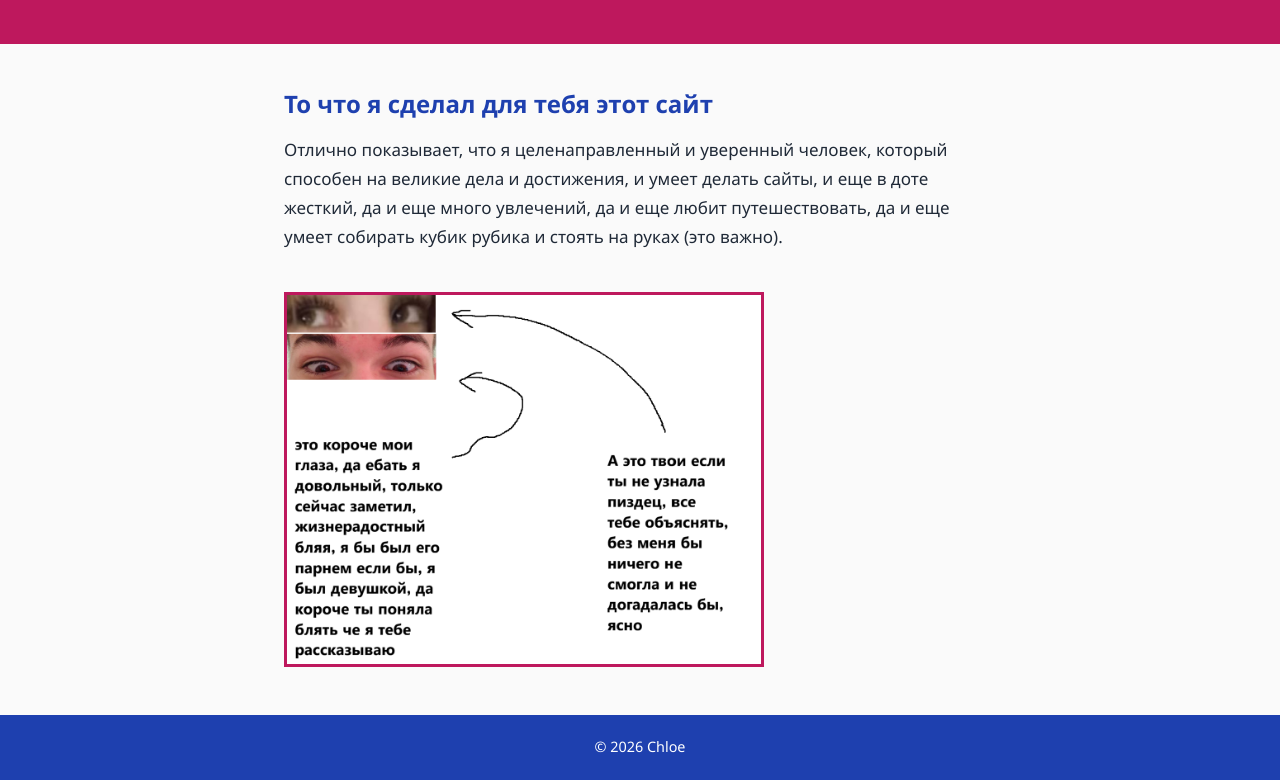
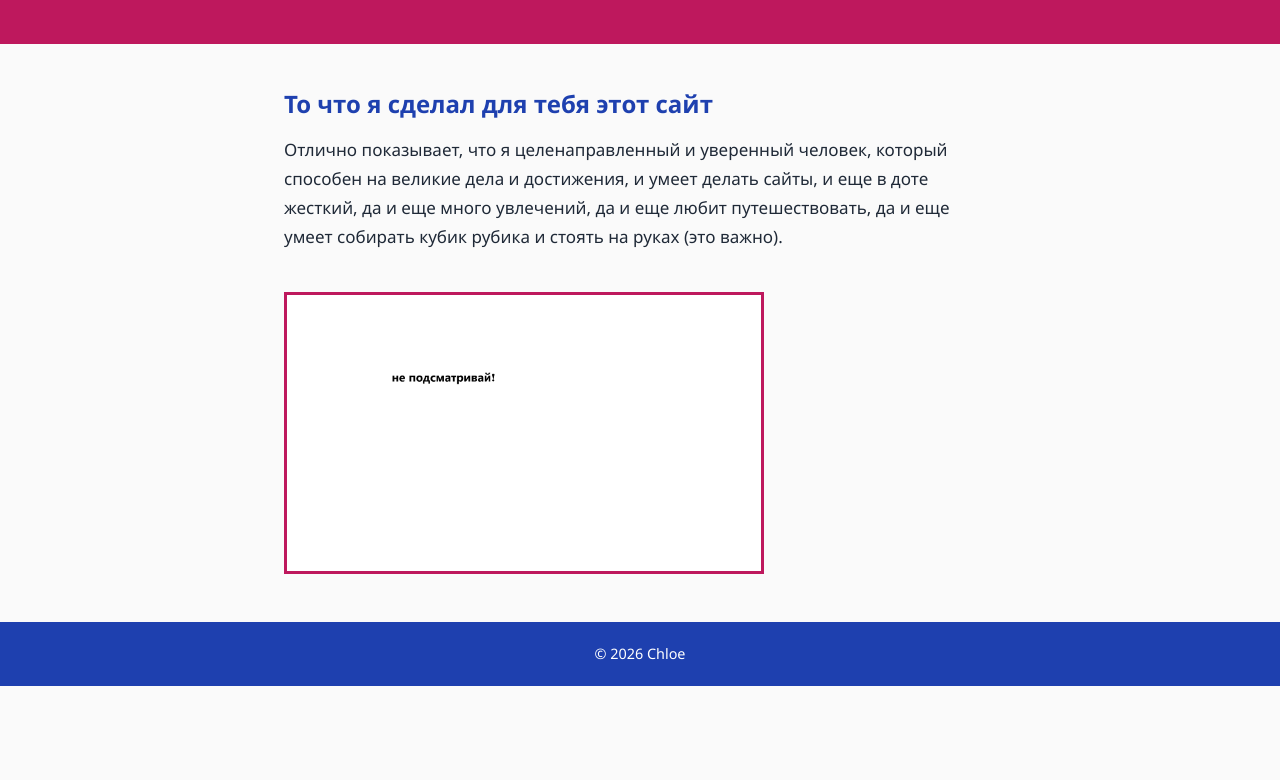
Before and after one commit to x-FrizBy-x/Chloe, a plain HTML site: page reason2.html in a window 1280 px wide. Shown: the part 299-1079 px from the top of the page. After the commit the page ends 985 px from the top, so only its background shows below. Drawn offline with Linux system fonts and the light colour scheme.

Commit message:
added dont look png

```diff
--- a/reason2.html
+++ b/reason2.html
@@ -25,7 +25,7 @@
   <h2>То что я сделал для тебя этот сайт</h2>
   <p>Отлично показывает, что я целенаправленный и уверенный человек, который способен на великие дела и достижения, и умеет делать сайты, и еще в доте жесткий, да и еще много увлечений, да и еще любит путешествовать, да и еще умеет собирать кубик рубика и стоять на руках (это важно).</p>
   <div class="pics">
-    <img class="big" src="public/filler2.png" alt="filler image 2">
+    <img class="big" src="public/dontlook.png" alt="filler image 2">
   </div>
 </main>
 
```
Also changed, not shown: public/dontlook.png (added).
